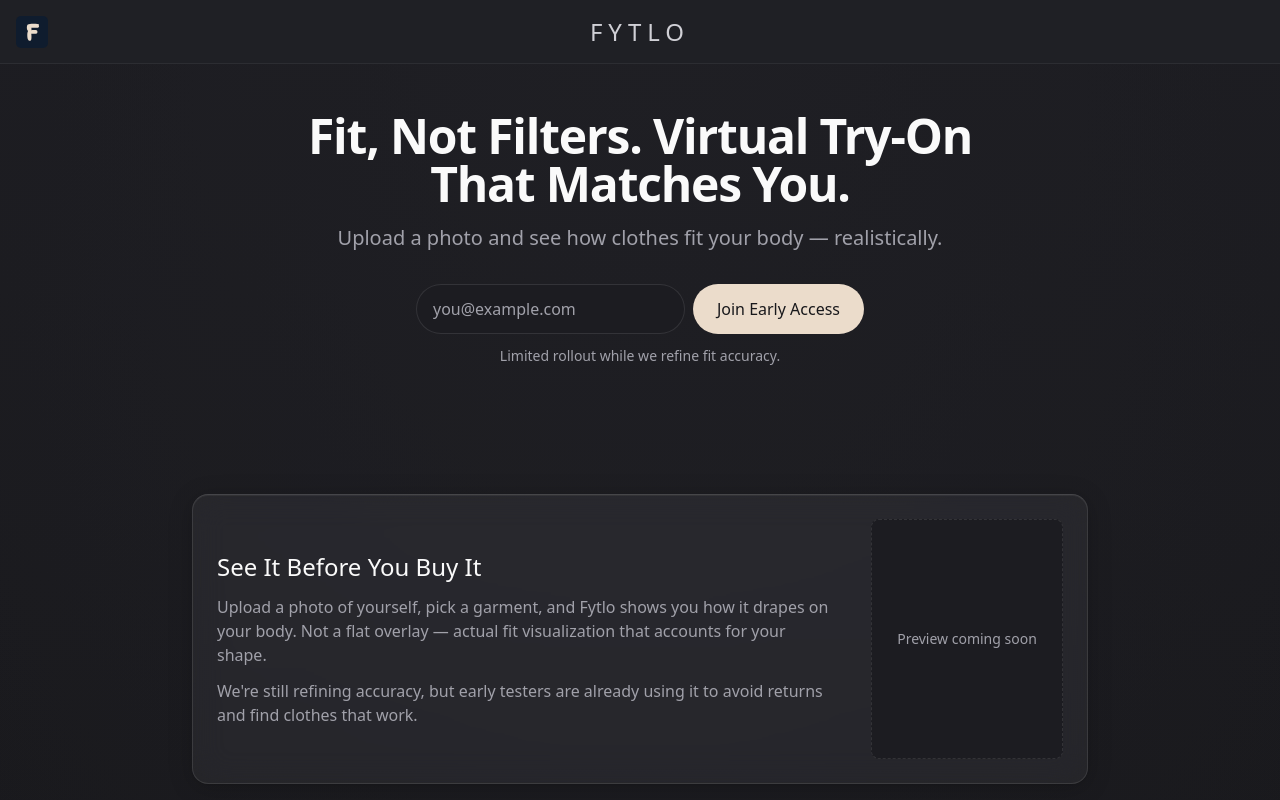
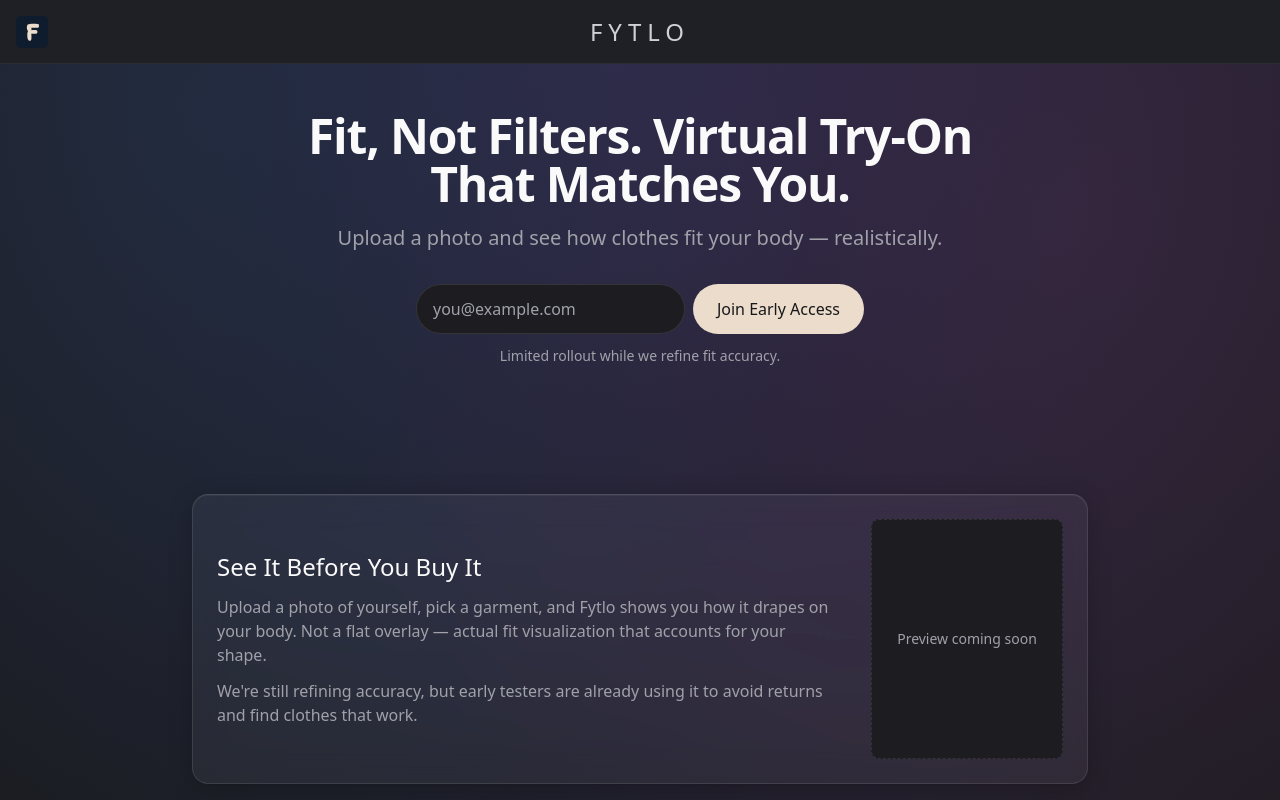
Before and after one commit to victorandu/Fytlo-web, a Next.js app: page / in a window 1280 px wide. Shown: the top 800 px of the page. Built offline with nearby package versions, Linux system fonts and the light colour scheme.

Commit message:
Update hero gradient for premium glow effect
Replaces the previous dark-to-charcoal hero gradient with a new multi-radial gradient featuring diffused premium glows and a solid background. This enhances the visual appeal of hero sections.

```diff
--- a/app/globals.css
+++ b/app/globals.css
@@ -45,12 +45,13 @@
   outline: none;
 }
 
-/* Soft hero gradient - smooth dark-to-charcoal transition */
+/* Content gradient - premium diffused glows */
 .bg-hero-gradient {
   background:
-    radial-gradient(ellipse 100% 80% at 50% 0%, #1f1f24 0%, transparent 70%),
-    radial-gradient(ellipse 80% 60% at 50% 100%, #1a1a1f 0%, transparent 60%),
-    linear-gradient(180deg, #1c1c21 0%, var(--color-base) 50%, #1a1a1e 100%);
+    radial-gradient(ellipse 80% 50% at 50% 0%, rgba(99, 102, 241, 0.18), transparent),
+    radial-gradient(ellipse 60% 40% at 85% 10%, rgba(236, 72, 153, 0.10), transparent),
+    radial-gradient(ellipse 50% 35% at 15% 5%, rgba(56, 189, 248, 0.06), transparent),
+    #1A1B1F;
 }
 
 /* Glass surface - with fallback for unsupported browsers */
```
